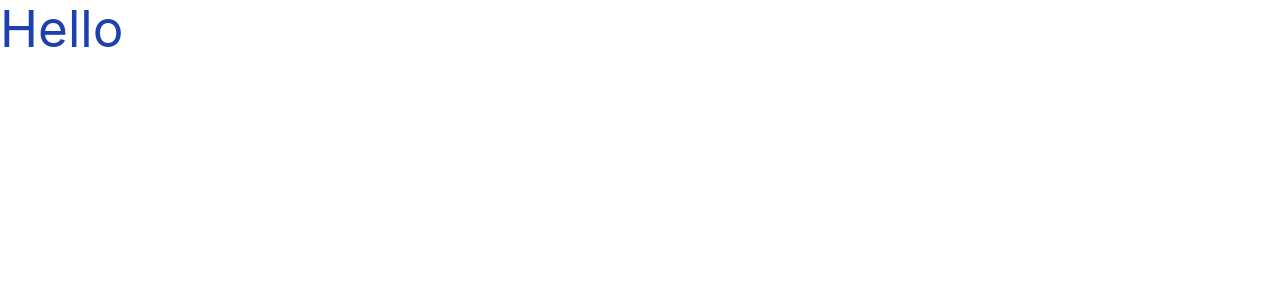
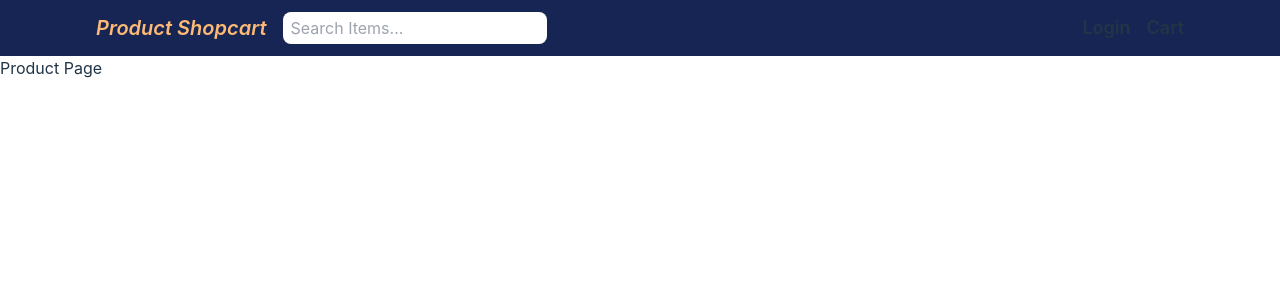
Before and after one commit to negeek7/product-shop, a React (Vite) app in the folder frontend/: page / in a window 1280 px wide. Shown: the top 300 px of the page. Built offline with nearby package versions, Linux system fonts and the light colour scheme; no server answers.

Commit message:
navbar styling

```diff
--- a/frontend/package.json
+++ b/frontend/package.json
@@ -12,7 +12,6 @@
   "dependencies": {
     "react": "^18.3.1",
     "react-dom": "^18.3.1",
-    "react-router": "^6.26.1",
     "react-router-dom": "^6.26.1"
   },
   "devDependencies": {
--- a/frontend/src/App.jsx
+++ b/frontend/src/App.jsx
@@ -1,8 +1,17 @@
+import { BrowserRouter, Route, Routes } from 'react-router-dom'
+import Home from './pages/Home'
+import NavBar from './NavBar'
+
 function App() {
 
   return (
     <>
-    <h1 className="text-blue-800">Hello</h1>
+    <BrowserRouter >
+    <NavBar />
+      <Routes>
+        <Route path="/" element={<Home />} />
+      </Routes>
+    </BrowserRouter>
     </>
   )
 }
--- /dev/null
+++ b/frontend/src/NavBar.jsx
@@ -0,0 +1,23 @@
+import React from 'react'
+import { useNavigate } from 'react-router-dom'
+
+function NavBar() {
+    const navigate = useNavigate()
+
+  return (
+    <div className="w-full bg-blue-950 py-3 px-24">
+        <div className='flex row items-center justify-between'>
+            <div className='flex row items-center gap-4'>
+                <p className="text-xl italic text-orange-300 font-semibold cursor-pointer" onClick={() => navigate('/')}>Product Shopcart</p>
+                <input className="bg-white rounded-lg py-1 px-2" type="text" placeholder='Search Items...'/>
+            </div>
+            <div className='flex row items-center gap-4 text-lg'>
+                <p className="font-semibold">Login</p>
+                <p className="font-semibold">Cart</p>
+            </div>
+        </div>
+    </div>
+  )
+}
+
+export default NavBar
--- a/frontend/src/main.jsx
+++ b/frontend/src/main.jsx
@@ -4,7 +4,5 @@ import App from './App.jsx'
 import './index.css'
 
 createRoot(document.getElementById('root')).render(
-  <StrictMode>
     <App />
-  </StrictMode>,
 )
--- a/frontend/src/pages/Home.jsx
+++ b/frontend/src/pages/Home.jsx
@@ -1,8 +1,29 @@
-import React from 'react'
+import React, { useEffect, useState } from 'react'
 
 function Home() {
+
+  const [fetchError, setFetchError] = useState(false)
+  const [productList, setProductList] = useState([])
+
+  useEffect(() => {
+    fetchData()
+  }, [])
+
+  async function fetchData() {
+    const result = await fetch('http://localhost:8001/products')
+    if(!result.ok) return setFetchError(true)
+    else {
+      let list = await result.json()
+      setProductList(list)
+    }
+  }
+
+  console.log(productList, "PRODUCTS")
+
   return (
-    <div>This is the Home Page</div>
+    <div>
+      Product Page
+    </div>
   )
 }
 
```
